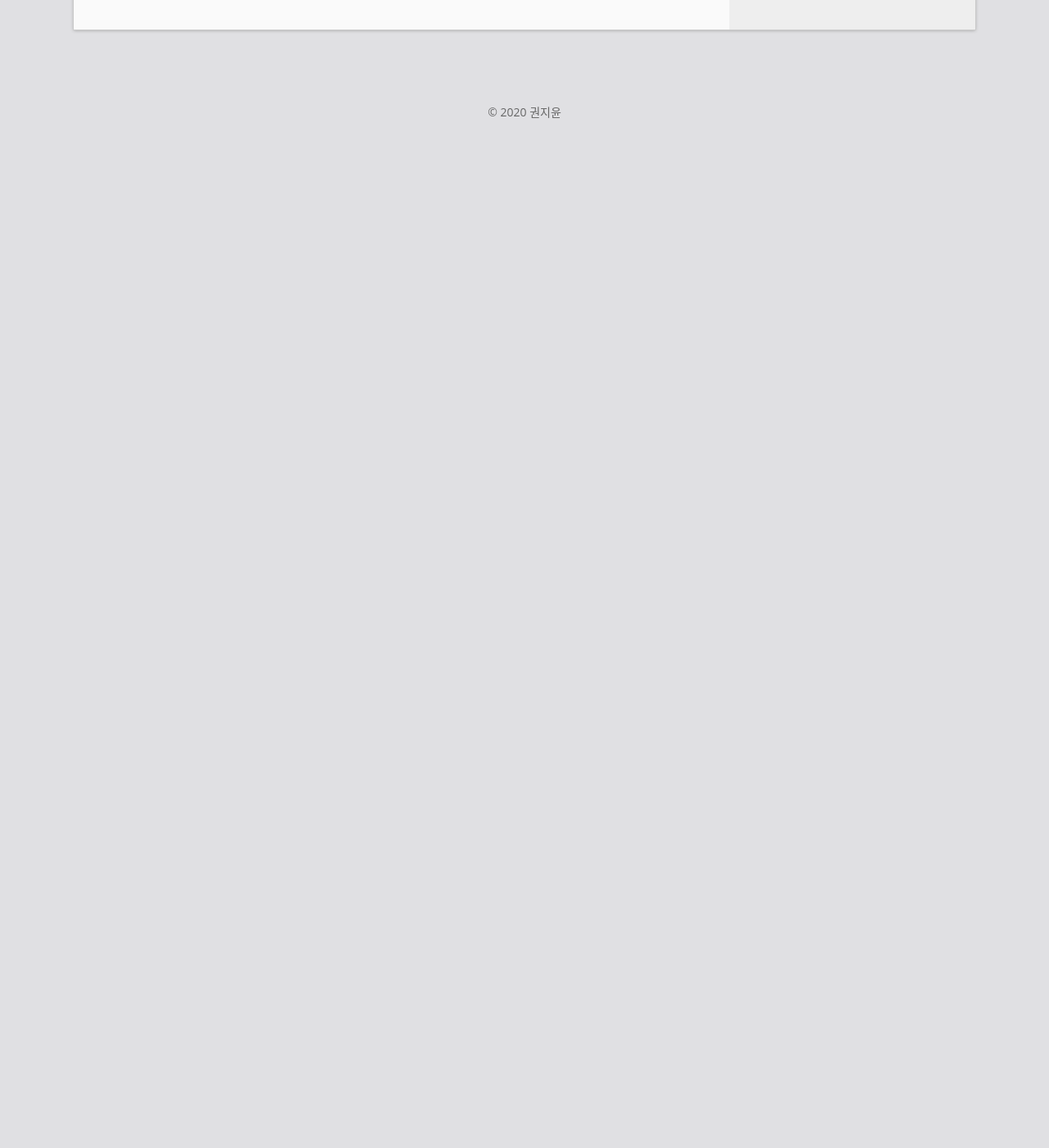
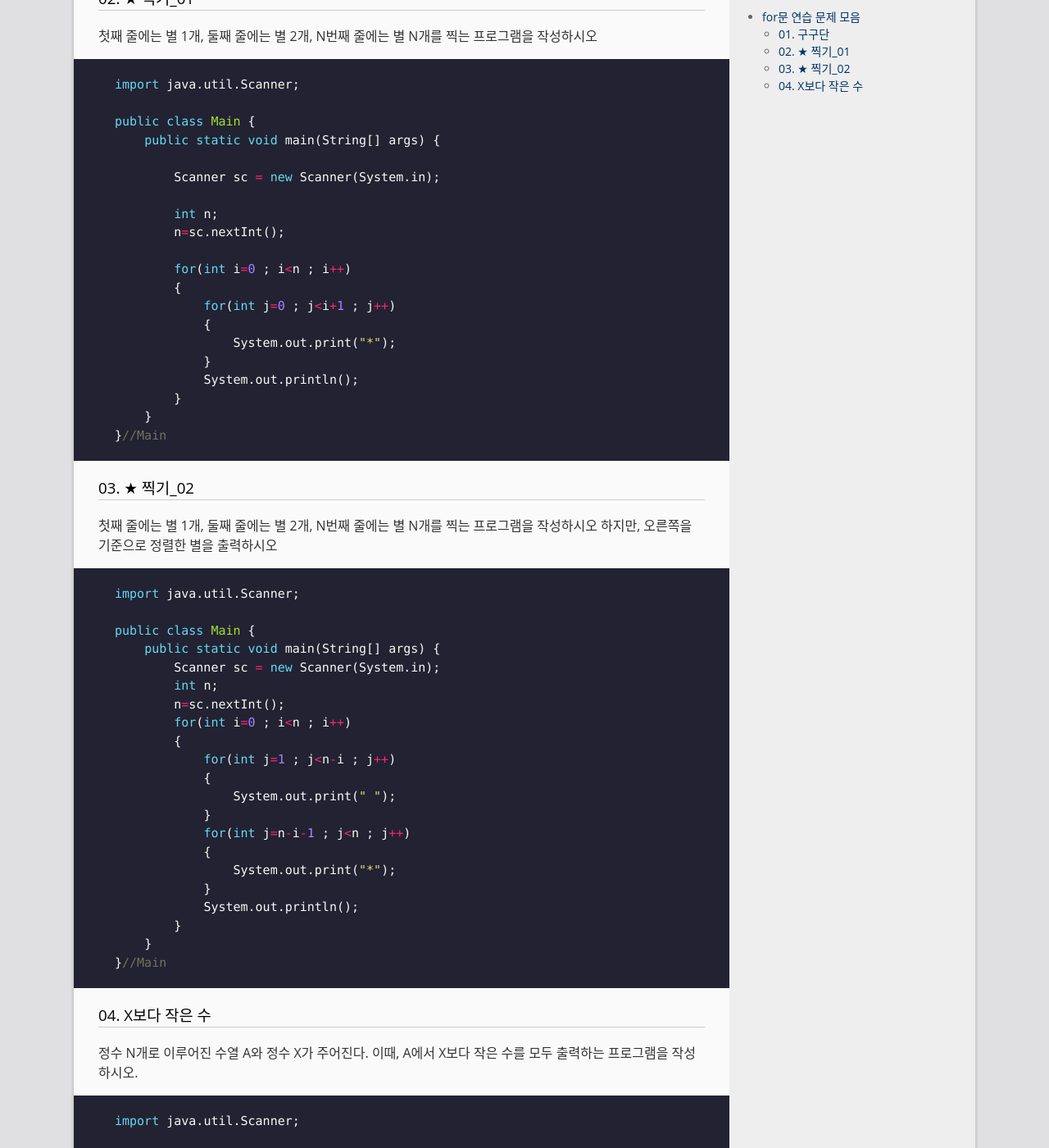
Before and after one commit to KwonJiYoon/KwonJiYoon.github.io, a Jekyll site: the page built from _posts/2020-03-04-test03.md, in a window 1280 px wide and 1400 px high, scrolled down 806 px. Shown: the whole window at 82% size. Built offline with Jekyll 4.4.1, drawn with Linux system fonts in a browser that asks for light colours; before the commit the page ends 973 px from its top, so only the background shows below that; some of the changed text lies outside the part shown.

Commit message:
ADD 02,03,04

```diff
--- a/_posts/2020-03-04-test03.md
+++ b/_posts/2020-03-04-test03.md
@@ -27,3 +27,80 @@ public class Main{
     }
 }//Main
 ~~~
+
+### 02. ★ 찍기_01
+첫째 줄에는 별 1개, 둘째 줄에는 별 2개, N번째 줄에는 별 N개를 찍는 프로그램을 작성하시오
+~~~cpp
+import java.util.Scanner;
+
+public class Main {
+    public static void main(String[] args) {
+
+        Scanner sc = new Scanner(System.in);
+
+        int n;
+        n=sc.nextInt();
+
+        for(int i=0 ; i<n ; i++)
+        {
+            for(int j=0 ; j<i+1 ; j++)
+            {
+                System.out.print("*");
+            }
+            System.out.println();
+        }
+    }
+}//Main
+~~~
+
+### 03. ★ 찍기_02
+첫째 줄에는 별 1개, 둘째 줄에는 별 2개, N번째 줄에는 별 N개를 찍는 프로그램을 작성하시오
+하지만, 오른쪽을 기준으로 정렬한 별을 출력하시오
+
+~~~cpp
+import java.util.Scanner;
+
+public class Main {
+    public static void main(String[] args) {
+        Scanner sc = new Scanner(System.in);
+        int n;
+        n=sc.nextInt();
+        for(int i=0 ; i<n ; i++)
+        {
+            for(int j=1 ; j<n-i ; j++)
+            {
+                System.out.print(" ");
+            }
+            for(int j=n-i-1 ; j<n ; j++)
+            {
+                System.out.print("*");
+            }
+            System.out.println();
+        }
+    }
+}//Main
+~~~
+
+### 04. X보다 작은 수
+정수 N개로 이루어진 수열 A와 정수 X가 주어진다.
+이때, A에서 X보다 작은 수를 모두 출력하는 프로그램을 작성하시오.
+~~~cpp
+import java.util.Scanner;
+
+		public class Main{
+		    public static void main(String args[]){
+		        Scanner sc = new Scanner(System.in);
+
+		        int N = sc.nextInt();
+		        int X = sc.nextInt();
+		        int A[] = new int[N];
+
+		        for(int i=0; i<N ; i++){
+		        	A[i] = sc.nextInt();
+		        	if(A[i] < X) {
+		        		System.out.print(A[i] + " ");
+		        	}
+		        }
+		    }
+		}
+~~~
```
